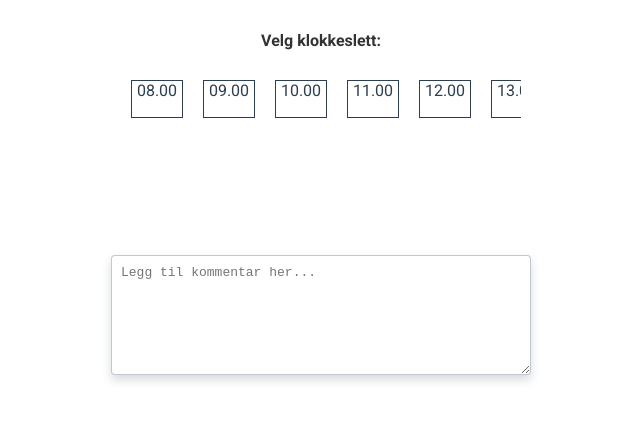
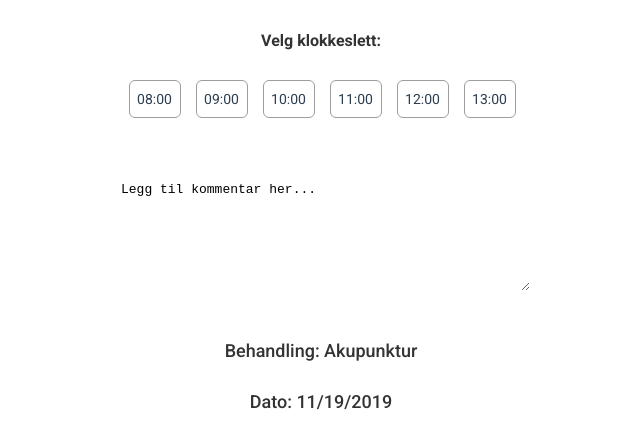
Before and after one commit to hansmaast/Studentklinikken-gruppe42, a Vue app: page /booking in a window 1280 px wide. Shown: the part 387-821 px from the top of the page, without its empty margins (319-959 px from the left). Built offline with nearby package versions, Linux system fonts and the light colour scheme.

Commit message:
Refactor booking page

```diff
--- a/src/views/Booking.vue
+++ b/src/views/Booking.vue
@@ -2,7 +2,21 @@
     <div class="mainContainer">
         <h1>Studentklinikken</h1>
         <p class="ingress">Bestill time hos <br> studentklinikken</p>
-        <st-booking-selector :price="price" :treatment="treatment"/>
+<!--        <st-booking-selector :price="price" :treatment="treatment"/>-->
+        <div class="selectFields">
+            <select v-model="treatment" name="treatment" id="selectTreatment">
+                <option value="Akupunktur">Akupunktur</option>
+                <option value="Kostholdsveiledning">Kostholdsveiledning</option>
+                <option value="Osteopati">Osteopati</option>
+                <option value="Fysiologisk testlab">Fysiologisk testlab</option>
+            </select>
+            <select v-model="price" name="prisKlasse" id="selectPrice">
+                <option value="200">Voksen</option>
+                <option value="150">Student</option>
+                <option value="150">Honnør</option>
+                <option value="150">Ansatt</option>
+            </select>
+        </div>
         <h4>Velg dato:</h4>
         <date-picker
                 class="calendar"
@@ -12,15 +26,21 @@
         />
         <h4>Velg klokkeslett:</h4>
         <div id="hourPicker">
-        <st-hour-picker id ="hourPicker" :hours="hours"/>
+<!--        <st-hour-picker id ="hourPicker" :hours="hours" :appointment="appointment"/>-->
+            <div class="timeContainer">
+                <div @click="addColor" v-for="hour in hours" class="timeBox">
+                    {{hour}}
+                </div>
+            </div>
         </div>
         <div id="textareaBooking">
         <textarea placeholder="Legg til kommentar her...">
         </textarea>
         </div>
-        <p>Pris: {{this.price}}</p>
         <p>Behandling: {{this.treatment}}</p>
         <p>Dato: {{this.date.toLocaleDateString()}}</p>
+        <p>Klokkeslett: {{this.time}}</p>
+        <p>Pris: {{this.price}}</p>
         <router-link to="mybookings">
             <st-medium-btn @click="submitBooking" label="BESTILL"/>
         </router-link>
@@ -30,16 +50,12 @@
 <script>
     // Tells the component what to export
     import DatePicker from 'v-calendar/lib/components/date-picker.umd'
-    import StHourPicker from "@/views/StHourPicker";
     import StMediumBtn from "../components/Buttons/StMediumBtn";
-    import StBookingSelector from "@/views/StBookingSelector";
     import userData from "../userData/userData";
 
     export default {
         name: 'Home',
         components: {
-            StBookingSelector,
-            StHourPicker,
             DatePicker,
             StMediumBtn
             // Always declare the component you want to render
@@ -49,9 +65,10 @@
             return {
                 // TODO: Link this to local storage?
                 treatment: "Akupunktur",
+                date: new Date(),
+                time: "08:00",
                 price: parseInt("200"),
-                date: new Date(),
-                hours: ["08.00", "09.00", "10.00", "11.00", "12.00", "13.00", "14.00", "15.00", "16.00", "17.00", "18.00"],
+                hours: ["08:00", "09:00", "10:00", "11:00", "12:00", "13:00", "14:00", "15:00", "16:00", "17:00", "18:00"],
                 user: userData
             }
         },
@@ -65,6 +82,18 @@
                     time: '12.30',
                     address: 'Waldemars Kjøkken 66'
                 });
+            },
+            addColor(e) {
+                let element = document.getElementsByClassName("timeBox");
+                let color = "rgb(119, 153, 158)";
+                for (var i = 0; i < element.length; i++) {
+                    if (element[i].style.backgroundColor = color) {
+                        element[i].style.backgroundColor = "";
+                    }
+                }
+                console.log(e.target.style.backgroundColor);
+                e.target.style.backgroundColor != color ? e.target.style.backgroundColor = color : e.target.style.backgroundColor = "";
+                this.time = e.target.innerText;
             }
         }
     }
@@ -72,14 +101,64 @@
 
 <style scoped>
 
-    #hourPicker, #textareaBooking {
-        display: -webkit-box;
-        border: none;
+
+    .selectFields {
+        width: 85vw;
+        max-width: 400px;
+        display: flex;
+        flex-direction: column;
+        align-items: center;
+    }
+
+    .selectFields > select {
+        width: 100%;
+        margin-bottom: 15px;
+    }
+
+    select {
+        border: 0;
+        outline: none;
+        background-color: inherit;
+        border-bottom: 1px solid;
+        border-radius: 0;
+        appearance: none; /* Remove default arrow */
+        background-image: url(../../public/icon/arrowDown.svg); /* Add custom arrow */
+        background-repeat: no-repeat;
+        background-position: right;
+        font-size: 18px;
+        padding: 0 5px 5px 5px;
     }
 
     .calendar {
         width: 85vw;
         max-width: 400px;
+    }
+
+    .timeContainer {
+        width: 85vw;
+        max-width: 400px;
+        padding: 10px 0;
+        border: none;
+        overflow-x: scroll;
+        display: -webkit-box;
+        margin-bottom: 0px;
+    }
+
+    .timeContainer::-webkit-scrollbar {
+        display: none;
+    }
+
+    .timeBox {
+        width: 50px;
+        height: 36px;
+        border: 1px solid #9d9d9d;
+        margin: 0 7.5px;
+        border-radius: 6px;
+        font-size: 14px;
+        display: flex;
+        justify-content: center;
+        align-items: center;
+        transition: all 0.2s ease;
     }
 
     * {
@@ -94,7 +173,7 @@
     }
 
     textarea {
-        width: 85vw;
+        width: 75vw;
         max-width: 400px;
         height: 100px;
         outline: none;
@@ -102,9 +181,12 @@
         font-size: 1em;
         padding: 0.7em;
         border-radius: 4px;
-        border: 1px solid rgba(53, 73, 94, 0.3);
-        box-shadow: 0px 5px 10px rgba(53, 73, 94, 0.2);
+        border: 1px solid var(--main-gray);
         transition: all 0.3s;
+    }
+
+    textarea::placeholder {
+        color: var(--main-gray);
     }
 
     p {
--- a/src/views/StBookingSelector.vue
+++ /dev/null
@@ -1,54 +0,0 @@
-<template>
-    <div class="selectFields">
-        <select v-model="treatment" name="treatment" id="selectTreatment">
-            <option value="Akupunktur">Akupunktur</option>
-            <option value="Kostholdsveiledning">Kostholdsveiledning</option>
-            <option value="Osteopati">Osteopati</option>
-            <option value="Fysiologisk testlab">Fysiologisk testlab</option>
-        </select>
-        <select v-model="price" name="prisKlasse" id="selectPrice">
-            <option value="200">Voksen</option>
-            <option value="150">Student</option>
-            <option value="150">Honnør</option>
-            <option value="150">Ansatt</option>
-        </select>
-    </div>
-</template>
-<script>
-    export default {
-        name: 'st-booking-selector',
-        props: {
-            price: {},
-            treatment: {}
-        }
-    }
-</script>
-<style scoped>
-
-    .selectFields {
-        width: 85vw;
-        max-width: 400px;
-        display: flex;
-        flex-direction: column;
-        align-items: center;
-    }
-
-    .selectFields > select {
-        width: 100%;
-        margin-bottom: 15px;
-    }
-
-    select {
-        border: 0;
-        outline: none;
-        background-color: inherit;
-        border-bottom: 1px solid;
-        border-radius: 0;
-        appearance: none; /* Remove default arrow */
-        background-image: url(../../public/icon/arrowDown.svg); /* Add custom arrow */
-        background-repeat: no-repeat;
-        background-position: right;
-        font-size: 18px;
-        padding: 0 5px 5px 5px;
-    }
-</style>
--- a/src/views/StHourPicker.vue
+++ /dev/null
@@ -1,32 +0,0 @@
-<template>
-    <div class="timeContainer">
-        <div v-for="hour in hours" class="timeBox">
-            {{hour}}
-        </div>
-    </div>
-</template>
-<script>
-    export default {
-        name: 'st-hour-picker',
-        props: {
-            hours: {}
-        }
-    }
-</script>
-<style scoped>
-    .timeContainer {
-        width: 85vw;
-        max-width: 400px;
-        height: 100px;
-        border: 1px solid;
-        display: flex;
-        overflow-x: scroll;
-    }
-
-    .timeBox {
-        width: 50px;
-        height: 36px;
-        border: 1px solid;
-        margin: 10px;
-    }
-</style>
```
